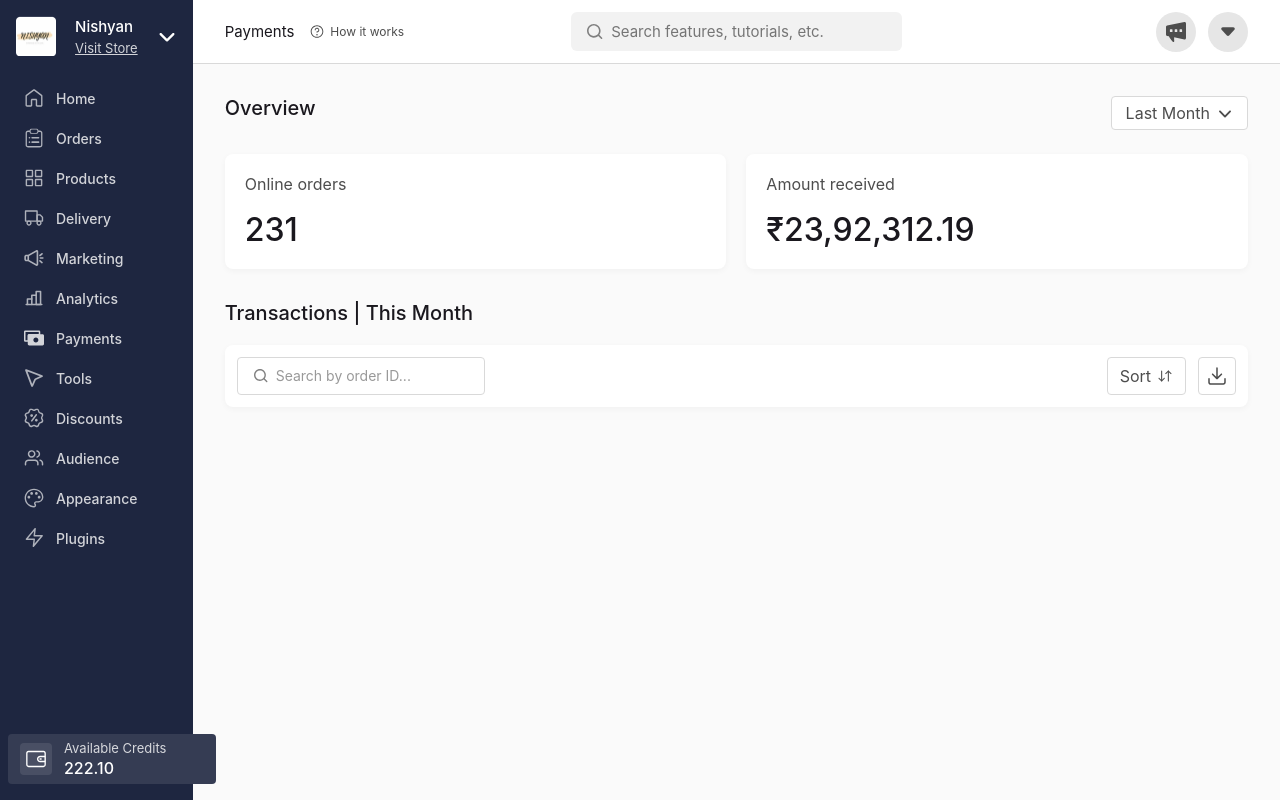
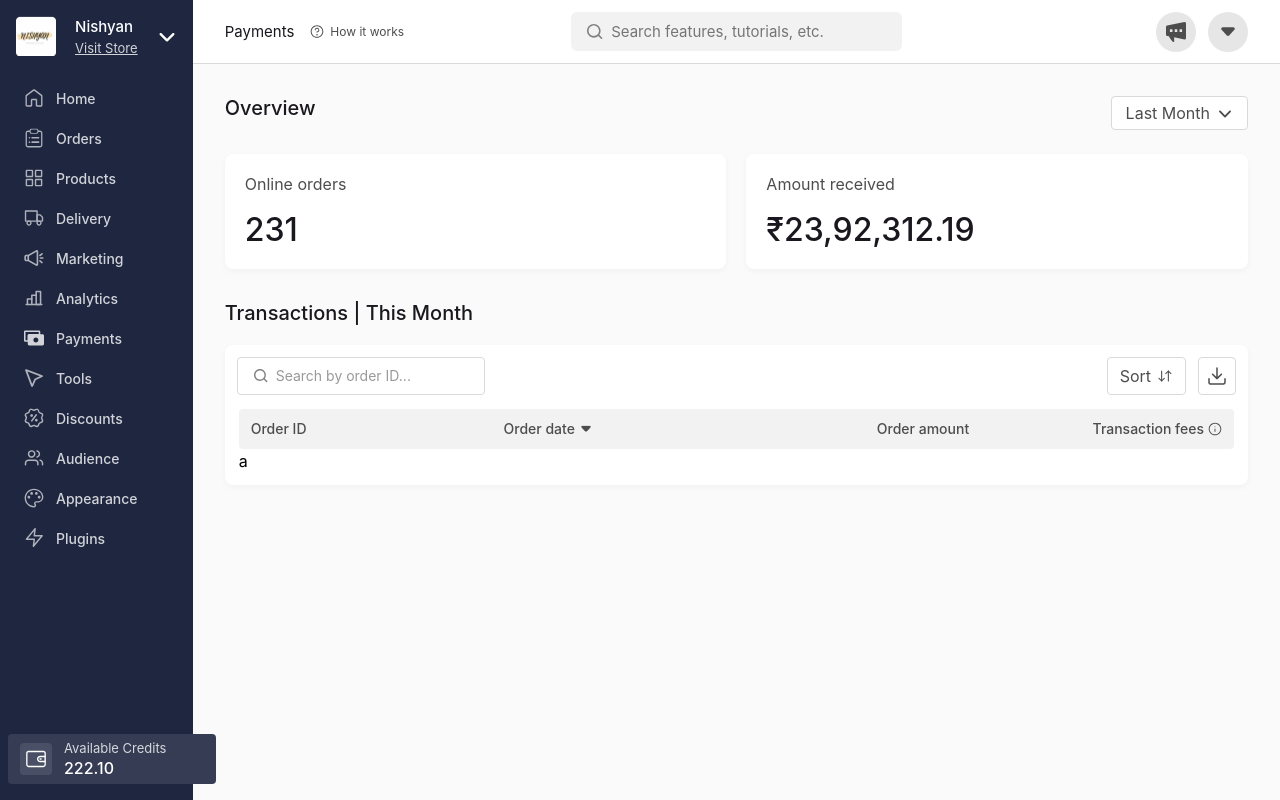
Before and after one commit to mritunjaysaha/dashboard, a React (Vite) app: page / in a window 1280 px wide. Built offline with nearby package versions, Linux system fonts and the light colour scheme.

Commit message:
feat: added table head

```diff
--- a/src/Components/TransactionsTable/TransactionsTable.jsx
+++ b/src/Components/TransactionsTable/TransactionsTable.jsx
@@ -1,3 +1,4 @@
+import { TransactionsTableHead } from "../TransactionsTableHead/TransactionsTableHead";
 import { TransactionsTableHeader } from "../TransactionsTableHeader/TransactionsTableHeader";
 import styles from "./transactionsTable.module.scss";
 
@@ -5,6 +6,10 @@ export const TransactionsTable = () => {
     return (
         <div className={styles.transactions_table_container}>
             <TransactionsTableHeader />
+            <table>
+                <TransactionsTableHead />
+                <p>a</p>
+            </table>
         </div>
     );
 };
--- /dev/null
+++ b/src/Components/TransactionsTableHead/TransactionsTableHead.jsx
@@ -0,0 +1,46 @@
+import { useState } from "react";
+
+import styles from "./transactionsTableHead.module.scss";
+
+export const TransactionsTableHead = () => {
+    const [isTransactionFeesClicked, setIsTransactionFeesClicked] =
+        useState(false);
+
+    const handleTransactionFeesClicked = () => {
+        setIsTransactionFeesClicked((prev) => !prev);
+    };
+
+    return (
+        <thead className={styles.table_head}>
+            <tr className={styles.table_head_tr}>
+                <th className={styles.table_head_th}>Order ID</th>
+                <th className={styles.table_head_th}>
+                    Order date{" "}
+                    <img
+                        src="/src/assets/icons/DownArrowFilled.svg"
+                        alt="arrow"
+                        className={styles.th_img}
+                    />
+                </th>
+                <th className={styles.table_head_th}>Order amount</th>
+                <th
+                    className={styles.table_head_th}
+                    onClick={handleTransactionFeesClicked}
+                >
+                    Transaction fees
+                    <img
+                        src="/src/assets/icons/Info.svg"
+                        alt="info"
+                        className={styles.th_img}
+                    />
+                    {isTransactionFeesClicked && (
+                        <p className={styles.transaction_fees_popup}>
+                            Transaction fees are charged as a percentage of the
+                            order amount according to your plan.
+                        </p>
+                    )}
+                </th>
+            </tr>
+        </thead>
+    );
+};
--- /dev/null
+++ b/src/Components/TransactionsTableHead/transactionsTableHead.module.scss
@@ -0,0 +1,70 @@
+.table_head {
+    width: 100%;
+
+    .table_head_tr {
+        display: flex;
+        align-items: center;
+        gap: 4rem;
+
+        border-radius: 0.4rem;
+        background: #f2f2f2;
+
+        padding: 1rem 1.2rem;
+
+        width: 100%;
+    }
+
+    .table_head_th {
+        position: relative;
+
+        display: flex;
+        align-items: center;
+        justify-content: center;
+        gap: 0.4rem;
+
+        width: 100%;
+
+        text-align: center;
+        color: #4d4d4d;
+        font-size: 1.4rem;
+        font-style: normal;
+        font-weight: 500;
+        line-height: 2rem;
+
+        &:first-of-type,
+        &:nth-child(2) {
+            justify-content: flex-start;
+        }
+
+        &:last-of-type,
+        &:nth-child(3) {
+            justify-content: flex-end;
+        }
+
+        .th_img {
+            width: 1.4rem;
+            height: 1.4rem;
+
+            object-fit: contain;
+        }
+
+        .transaction_fees_popup {
+            position: absolute;
+            top: 2rem;
+            right: 0;
+
+            border-radius: 0.4rem;
+            background: #4d4d4d;
+
+            padding: 0.4rem 0.8rem;
+            width: 29.4rem;
+
+            text-align: left;
+            color: #fff;
+            font-size: 1.2rem;
+            font-style: normal;
+            font-weight: 400;
+            line-height: 1.6rem; /* 133.333% */
+        }
+    }
+}
```
